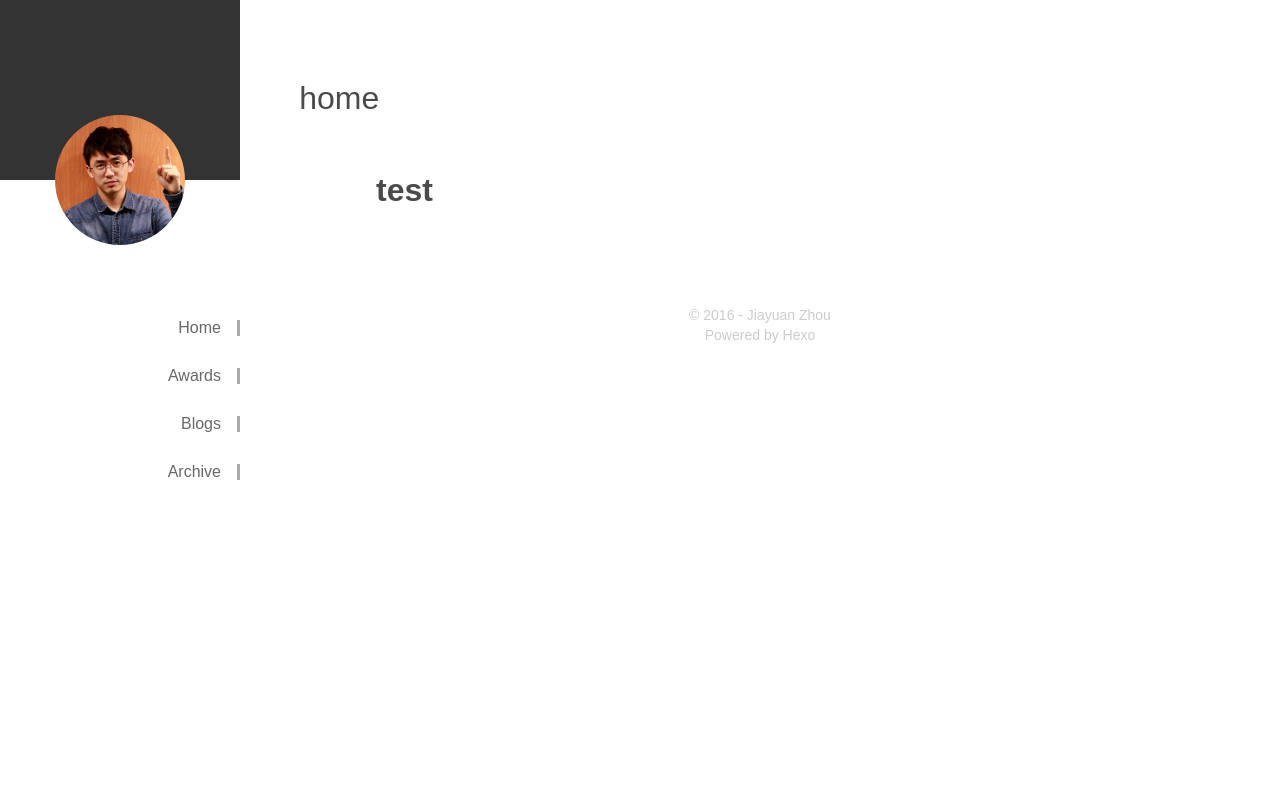
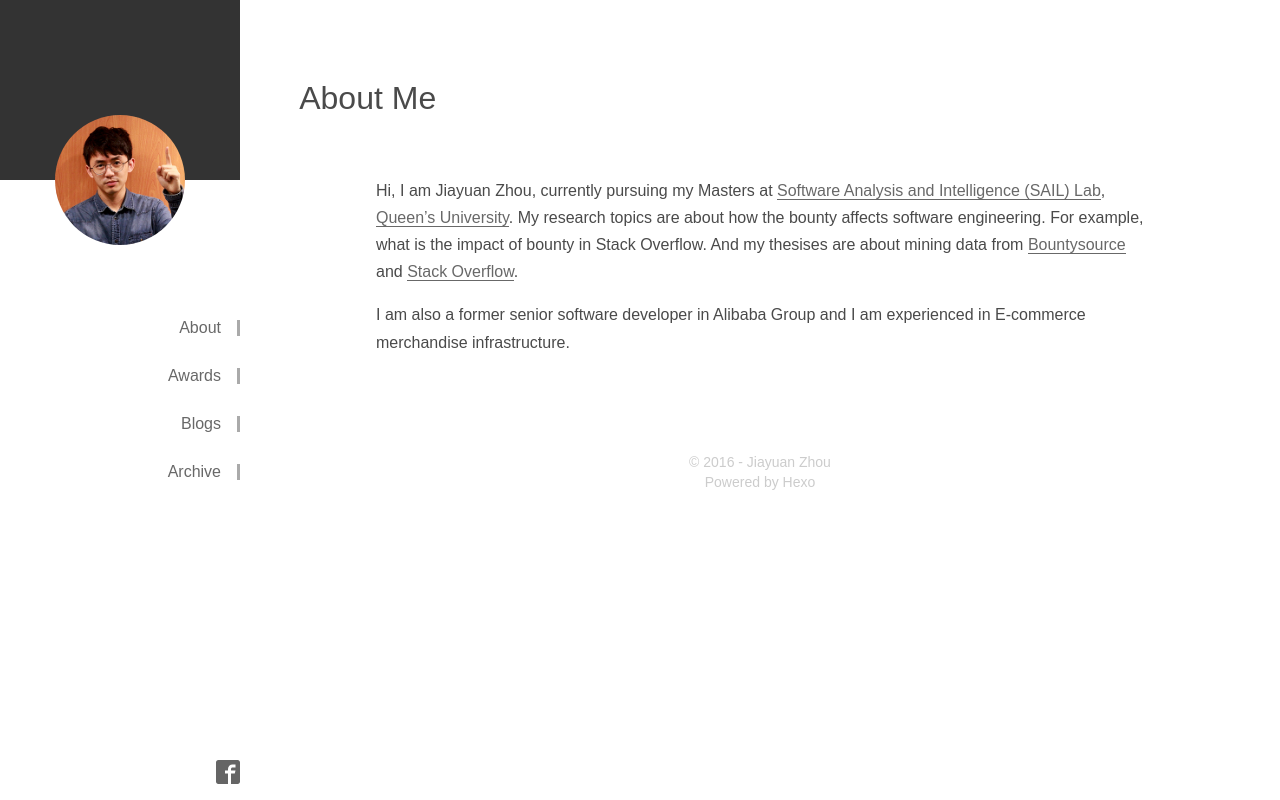
Before and after one commit to yiikou/jiayuan, a plain HTML site: page about/index.html in a window 1280 px wide. Drawn offline with Linux system fonts and the light colour scheme; a small style sheet from the web is missing.

Commit message:
Site updated: 2018-02-07 00:16:12

```diff
--- a/home/index.html
+++ b/about/index.html
@@ -4,7 +4,7 @@
   <meta charset="UTF-8">
   <meta name="viewport" content="width=device-width, initial-scale=1.0">
   <meta http-equiv="X-UA-Compatible" content="ie=edge">
-  <title>home | </title>
+  <title>About Me | </title>
 
 
   <!--link rel="stylesheet" href="//cdn.jsdelivr.net/highlight.js/9.10.0/styles/github-gist.min.css"-->
@@ -24,8 +24,8 @@
 
         <ul>
 
-            <a href="/jiayuan/home" class="Btn">
-              <li>Home</li>
+            <a href="/jiayuan/about" class="Btn">
+              <li>About</li>
             </a>
 
             <a href="/jiayuan/awards" class="Btn">
@@ -44,6 +44,12 @@
     </section>
     <section class="media">
 
+
+                <a href="https://www.facebook.com/jiayuan.zjy">
+                    <img src="/assets/facebook.svg" />
+                </a>
+
+
     </section>
 </aside>
 
@@ -52,11 +58,13 @@
             <div>
   <article class='ContentView'>
     <header class='PageTitle'>
-        <h1>home</h1>
+        <h1>About Me</h1>
     </header>
 
     <section>
-      <h1 id="test"><a href="#test" class="headerlink" title="test"></a>test</h1>
+      <p>Hi, I am Jiayuan Zhou, currently pursuing my Masters at <a href="http://sail.cs.queensu.ca/" target="_blank" rel="noopener">Software Analysis and Intelligence (SAIL) Lab</a>, <a href="http://cs.queensu.ca/" target="_blank" rel="noopener">Queen’s University</a>. My research topics are about how the bounty affects software engineering. For example, what is the impact of bounty in Stack Overflow. And my thesises are about mining data from <a href="www.bountysource.com">Bountysource</a> and <a href="www.stackoverflow.com">Stack Overflow</a>.</p>
+<p>I am also a former senior software developer in Alibaba Group and I am experienced in  E-commerce merchandise infrastructure.</p>
+
 
 
 
```
Also changed, not shown: 2018/02/06/hello-world/index.html (+8 -2 lines), archives/2018/02/index.html (+8 -2 lines), archives/2018/index.html (+8 -2 lines), archives/index.html (+8 -2 lines), awards/index.html (+8 -2 lines), blogs/index.html (+8 -2 lines), categories/index.html (+8 -2 lines), index.html (+8 -2 lines).
